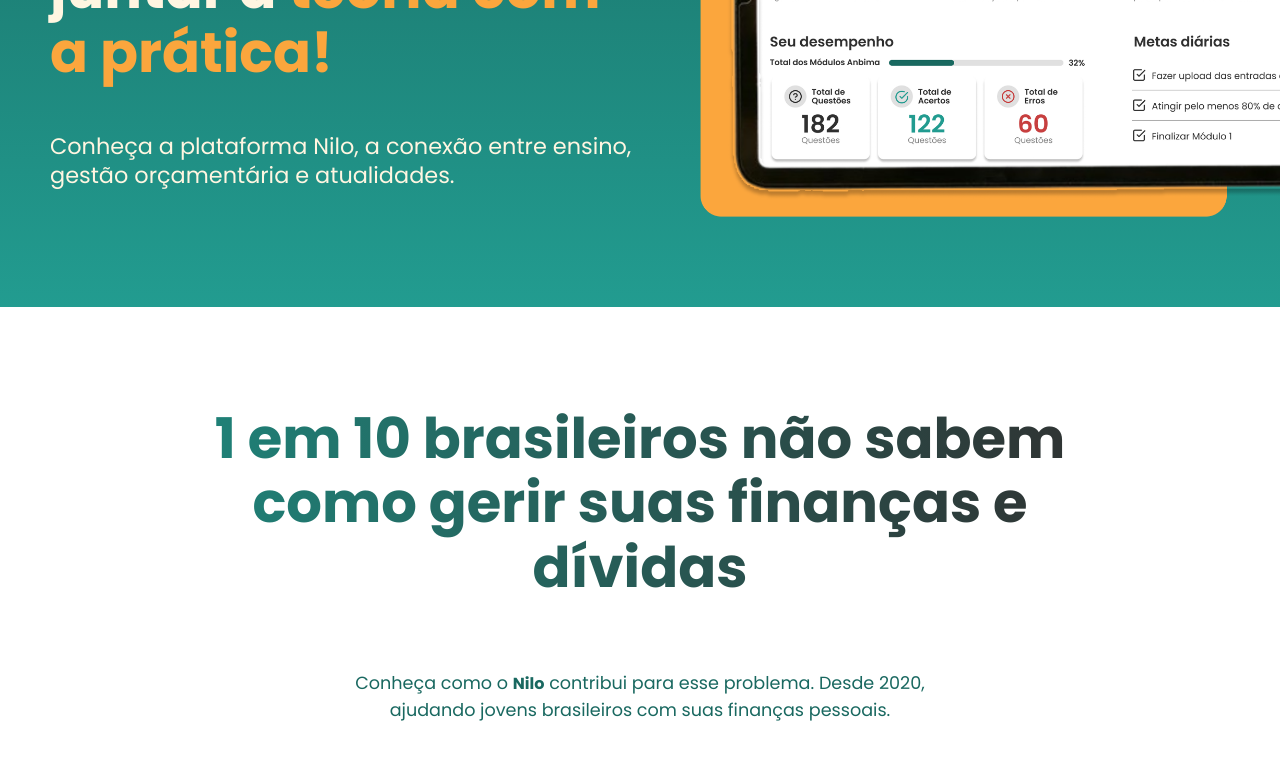
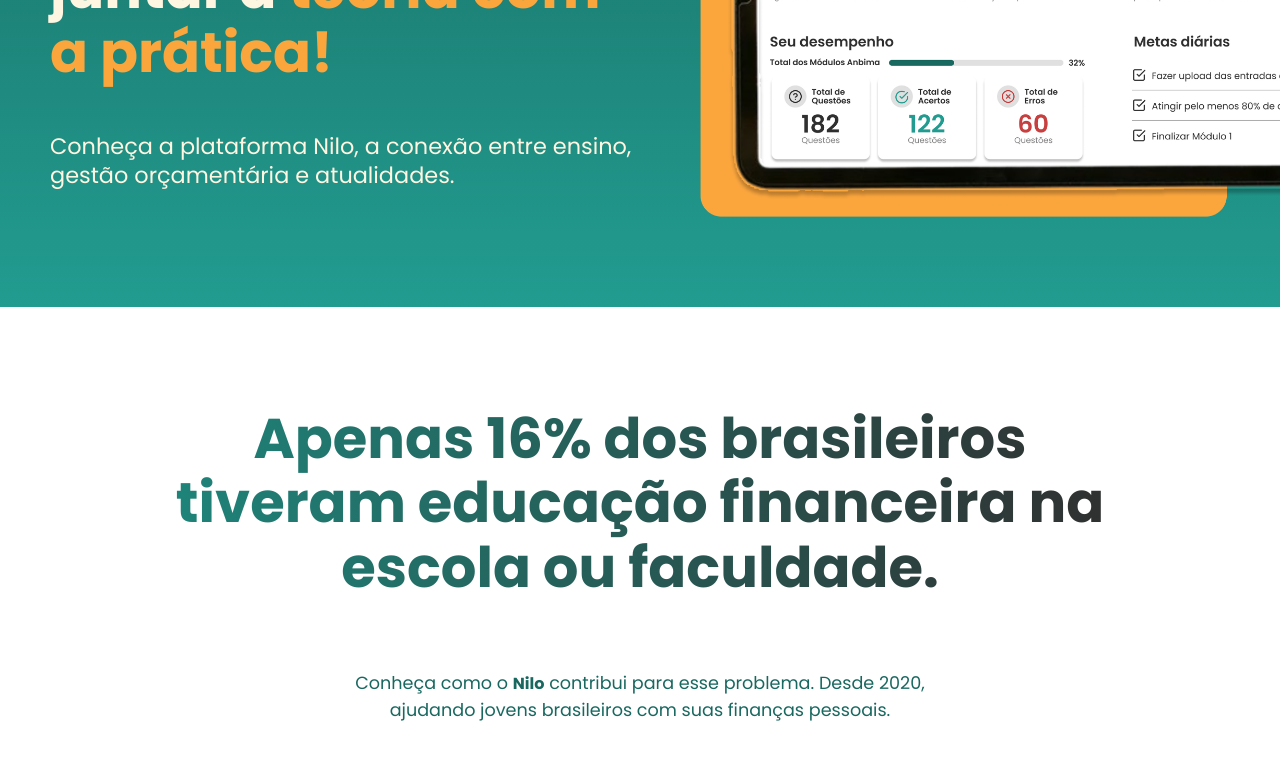
Before and after one commit to gabisaito/gabisaito.github.io, a React (Create React App) app: page /#/ in a window 1280 px wide. Shown: the part 394-1166 px from the top of the page. Built offline with nearby package versions, Linux system fonts and the light colour scheme.

Commit message:
fix: alteração do conteúdo da parte de estatísticas

```diff
--- a/src/Pages/Home/index.jsx
+++ b/src/Pages/Home/index.jsx
@@ -69,7 +69,7 @@
 
        <StatsContainer>
             <MainHeadline>
-                1 em 10 brasileiros não sabem como gerir suas finanças e dívidas
+                Apenas 16% dos brasileiros tiveram educação financeira na escola ou faculdade.
             </MainHeadline>
 
             <SubHeadline>
```
